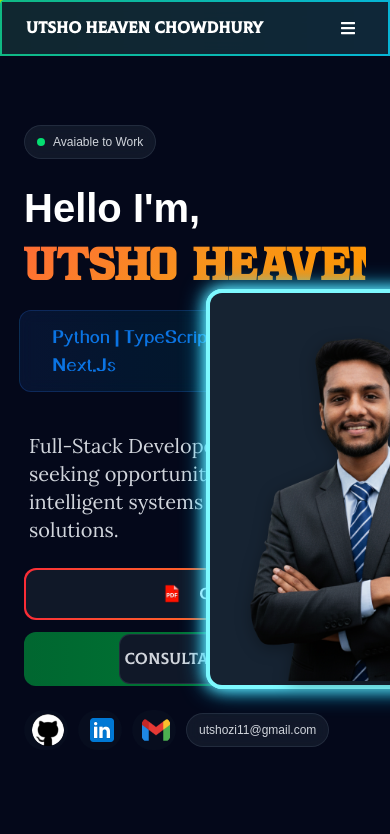
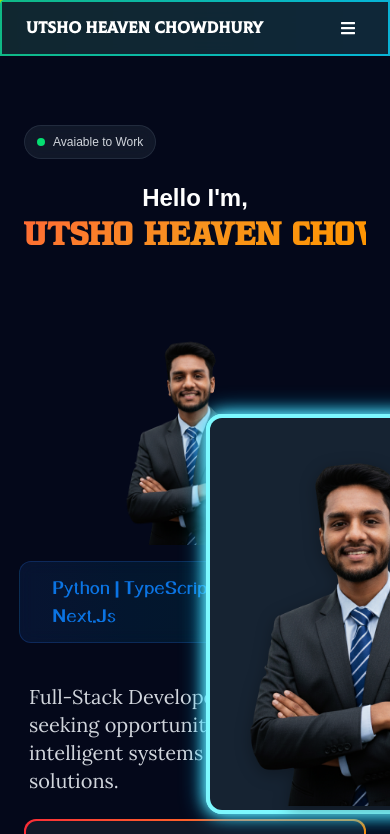
Before and after one commit to uzicodes/utsho-heaven-chowdhury, a Next.js app: page / in a window 390 px wide. Shown: the top 834 px of the page. Built offline with nearby package versions, Linux system fonts and the light colour scheme.

Commit message:
baaas of the mobile responsivenes of the hero section implemented, now further edits will be done on it

```diff
--- a/src/app/page.tsx
+++ b/src/app/page.tsx
@@ -2,6 +2,7 @@
 
 
 import Navbar from './Navbar';
+import { useIsMobile } from '../lib/useIsMobile';
 import Head from 'next/head';
 import Image from 'next/image';
 import { FlipWords } from './components/flip-words';
@@ -16,6 +17,8 @@ export default function Home() {
     "Machine Learning  | CV |  Deep Learning",
     "Let's Build Something Amazing Together !",
   ];
+
+  const isMobile = useIsMobile(640);
 
   return (
     <>
@@ -38,6 +41,32 @@ export default function Home() {
                       Avaiable to Work
                     </span>
                   </div>
+                  {isMobile ? (
+                    <>
+                      <h1 className="hero-text text-2xl font-bold leading-tight text-center mb-2">
+                        <span className="text-white block mb-1 mt-0">Hello I&apos;m,</span>
+                        <span
+                          className="hero-name whitespace-nowrap hogers-font"
+                          style={{
+                            backgroundImage: 'linear-gradient(135deg, #ff6b35, #f7931e, #ff9500)',
+                            backgroundClip: 'text',
+                            WebkitBackgroundClip: 'text',
+                            WebkitTextFillColor: 'transparent',
+                            fontSize: '2rem',
+                            display: 'block',
+                            marginTop: '0',
+                            lineHeight: '1',
+                            wordBreak: 'break-word',
+                          }}
+                        >
+                          UTSHO HEAVEN CHOWDHURY
+                        </span>
+                      </h1>
+                      <div className="flex justify-center mb-4">
+                        <img src="/DP_removed_BG.png" alt="Profile" width={180} height={180} style={{ maxWidth: '80vw', height: 'auto', borderRadius: '1rem', objectFit: 'cover' }} />
+                      </div>
+                    </>
+                  ) : (
                     <h1 className="hero-text text-3xl lg:text-6xl xl:text-7xl font-bold leading-tight">
                       <span
                         className="text-white"
@@ -66,6 +95,7 @@ export default function Home() {
                         UTSHO HEAVEN CHOWDHURY
                       </span>
                     </h1>
+                  )}
                   {/* Role badge */}
                   <div className="inline-flex items-center gap-2 sm:gap-3 px-4 sm:px-8 py-3 sm:py-5 rounded-xl sm:rounded-2xl bg-gradient-to-r from-blue-500/10 to-teal-500/10 border border-blue-500/20 mb-6 sm:mb-8 backdrop-blur-sm animate__animated animate__fadeInUp animate__delay-1s min-w-[320px] min-h-[64px] ml-auto" style={{ marginLeft: '-5px' }}>
                     <i className="fas fa-rocket text-blue-400 animate-bounce text-sm sm:text-base"></i>
--- /dev/null
+++ b/src/lib/useIsMobile.ts
@@ -0,0 +1,40 @@
+import { useEffect, useState } from 'react';
+
+/**
+ * useIsMobile - returns true when viewport width <= breakpoint
+ * SSR-safe: uses window.matchMedia inside useEffect so it only runs on client.
+ * @param breakpoint number in px (default 768)
+ */
+export function useIsMobile(breakpoint = 768) {
+  const [isMobile, setIsMobile] = useState<boolean>(false);
+
+  useEffect(() => {
+    if (typeof window === 'undefined' || !('matchMedia' in window)) return;
+
+    const mq = window.matchMedia(`(max-width: ${breakpoint}px)`);
+    const onChange = (e: MediaQueryListEvent | MediaQueryList) => {
+      setIsMobile('matches' in e ? e.matches : mq.matches);
+    };
+
+    setIsMobile(mq.matches);
+
+    if (mq.addEventListener) {
+      mq.addEventListener('change', onChange as EventListener);
+    } else {
+      // older Safari
+      // @ts-ignore
+      mq.addListener(onChange);
+    }
+
+    return () => {
+      if (mq.removeEventListener) {
+        mq.removeEventListener('change', onChange as EventListener);
+      } else {
+        // @ts-ignore
+        mq.removeListener(onChange);
+      }
+    };
+  }, [breakpoint]);
+
+  return isMobile;
+}
```
Lines whose indentation alone changed are shown as unchanged.
